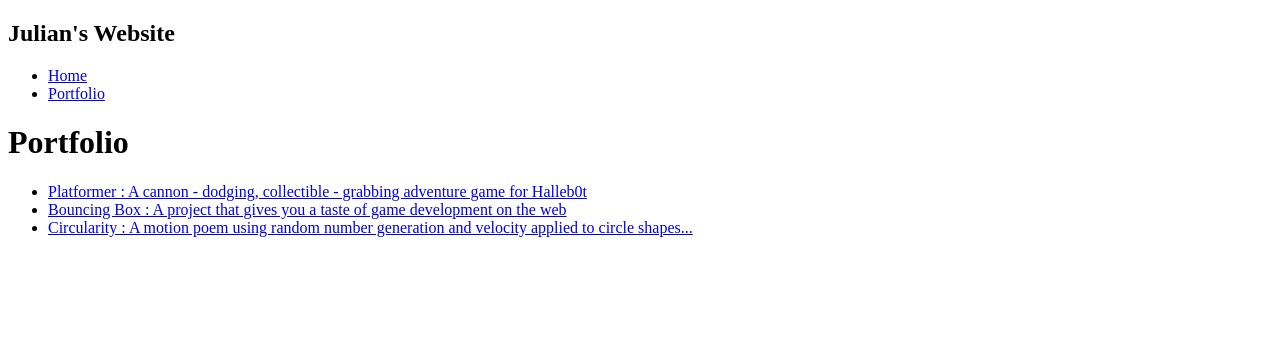
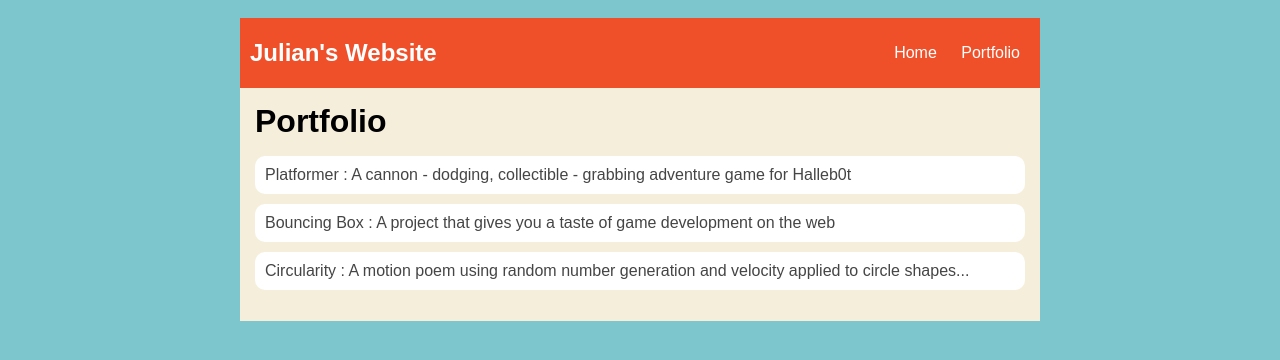
Before and after one commit to JulianWillie/JulianWillie.github.io, a plain HTML site: page porftolio.html in a window 1280 px wide. Drawn offline with Linux system fonts and the light colour scheme.

Commit message:
progress

```diff
--- a/porftolio.html
+++ b/porftolio.html
@@ -2,6 +2,7 @@
 <html>
         <head>
             <title>Julian's Website</title>
+            <link rel="stylesheet" href="style.css"> </link>
         </head>
 
     <body>
--- a/style.css
+++ b/style.css
@@ -61,3 +61,28 @@ main {
 h2, h3 {
     margin: 0px;
 }
+         /* portfolio styles */
+         .content h1 {
+            color: black;
+        }
+
+        #portfolio {
+            list-style-type: none;
+            padding-left: 0;
+        }
+
+        #portfolio li {
+            background: #fff;
+            padding: 10px;
+            border-radius: 10px;
+            margin-bottom: 10px;
+        }
+
+        #portfolio li:hover {
+            background: #eee;
+        }
+
+        #portfolio a {
+            text-decoration: none;
+            color: #454545;
+        }
```
